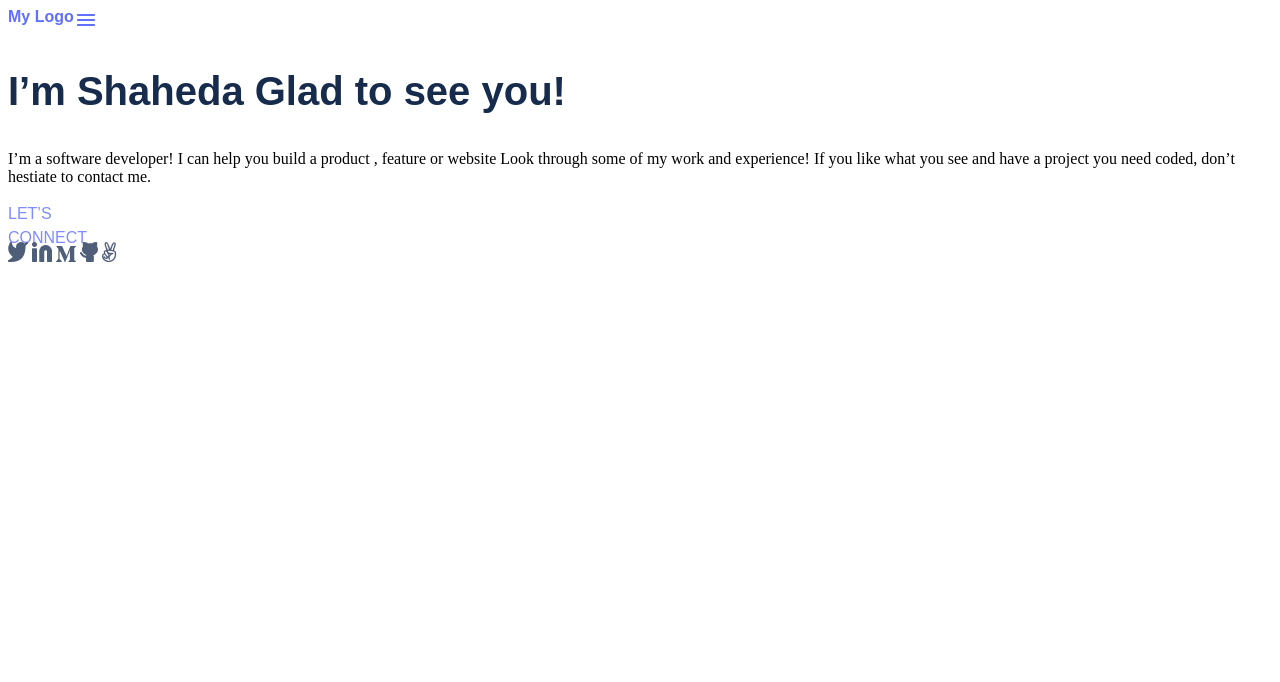
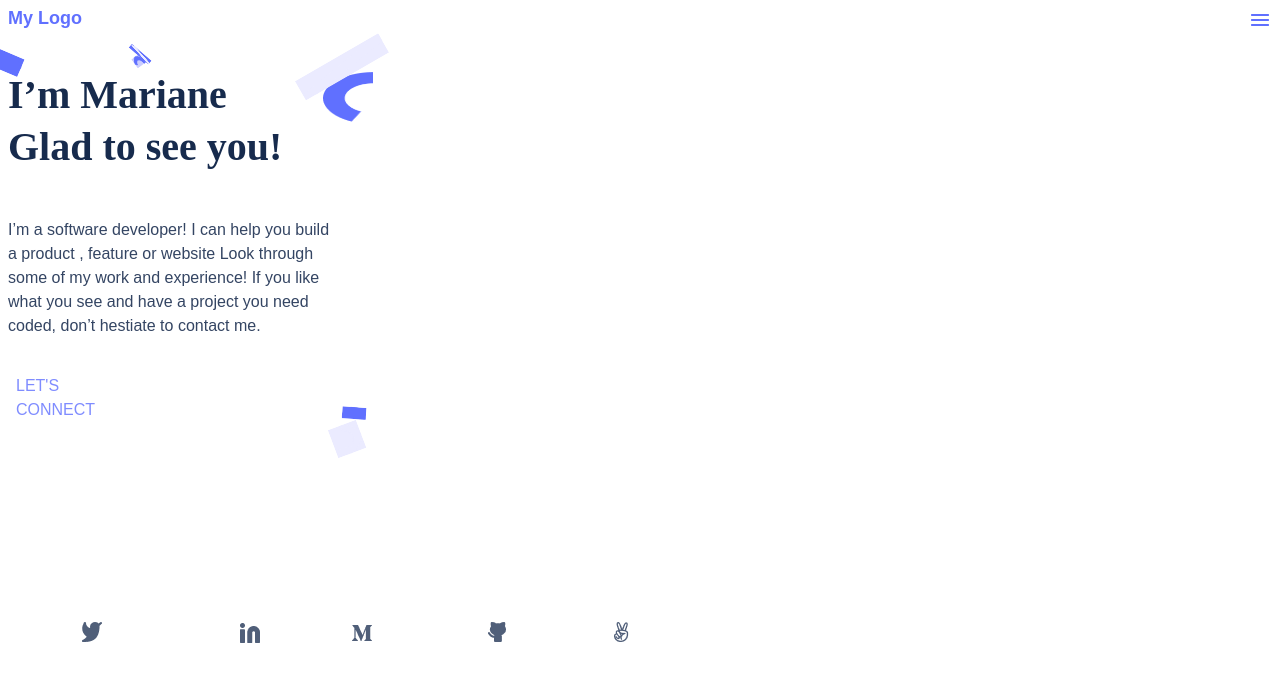
Before and after one commit to shahedakhatoon/Portfolio-Website, a plain HTML site: page index.html in a window 1280 px wide. Drawn offline with Linux system fonts and the light colour scheme.

Commit message:
Added vectors in background

```diff
--- a/index.html
+++ b/index.html
@@ -17,25 +17,40 @@
     </header>
 
     <section class="heading">
-        <h1 class="title">I’m Shaheda
-            Glad to see you!</h1>
 
-        <p>I’m a software developer! I can help you build a product , feature or website Look through some of my work and experience! If you like what you see and have a project you need coded, don’t hestiate to contact me.</p>
 
-    <p class="line">LET’S CONNECT</p>
+            <img class="ellipse3" src="src/Ellipse3.png" alt="ellipse"/>
+            <img class="rectangle4" src="src/Rectangle4.png" alt="rectangle4"/>
+            <img class="ellipse5" src="src/Ellipse3.png" alt="ellipse"/>
+            <img class="rectangle7" src="src/Rectangle4.png" alt="rectangle4"/>
+            <img class="ellipse11" src="src/Ellipse3.png" alt="ellipse"/>
+            <img class="ellipse12" src="src/Ellipse12.png" alt="ellipse12"/>
+            <img class="ellipse13" src="src/Ellipse13.png" alt="ellipse13"/>
 
-    <div class="social-media-icons">
-        <a href=""><img class="twitter" src="src/Twitter.png" alt="twitter-icon"/></a>
 
-        <a href=""><img class="linkedin-icon" src="src/Linkedin-icon.png" alt="linkedin-icon"/></a>
+        <h1 class="title">I’m Mariane<span id="info" class="title">Glad to see you!</span>
+            </h1>
 
-        <a href=""><img class="msign" src="src/M.png" alt="msign"/></a>
+        <p class="paragraph">I’m a software developer! I can help you build a product ,
+            feature or website Look through some of my work and experience!
+            If you like what you see and have a project you need coded, don’t hestiate to contact me.</p>
 
-        <a href=""><img class="github" src="src/Github.png" alt="github-icon"/></a>
+            <div class="social-media-icons">
+                <p class="line">LET'S CONNECT</p>
+                <ul>
+                    <a href=""><img class="icon twitter" src="src/Twitter.png" alt="twitter-icon"/></a>
 
-        <a href=""><img class="finger" src="src/Finger.png" alt="Finger-icon"/></a>
+                    <a href=""><img class="icon linkedin" src="src/Linkedin-icon.png" alt="linkedin-icon"/></a>
 
-    </div>
+                    <a href=""><img class="icon msign" src="src/M.png" alt="msign"/></a>
+
+                    <a href=""><img class="icon github" src="src/Github.png" alt="github-icon"/></a>
+
+                    <a href=""><img class="icon finger" src="src/Finger.png" alt="Finger-icon"/></a>
+                </ul>
+            </div>
+
+
     </section>
 
 </body>
--- a/style.css
+++ b/style.css
@@ -9,56 +9,226 @@
   display: flex;
   border: 10px;
   flex-wrap: wrap;
+  justify-content: space-between;
+  margin: auto;
+}
+
+.logo {
+  position: static;
+  width: 76px;
+  height: 20px;
+  left: 12px;
+  top: 10px;
+  font-family: Poppins, Arial, Helvetica, sans-serif;
+  font-style: normal;
+  font-weight: bold;
+  font-size: 18px;
+  line-height: 20px;
+  display: flex;
+  align-items: center;
+  text-align: center;
+  color: #6070ff;
+  flex: none;
+  order: 0;
+  flex-grow: 0;
+  margin: 0px 0px;
+}
+
+.menu-icon {
+  position: static;
+  left: 20%;
+  right: 20%;
+  top: 20%;
+  bottom: 20%;
+  flex: none;
+  order: 0;
+  flex-grow: 0;
+  margin: 0px 0px;
+  align-self: center;
 }
 
 .heading {
   display: inline;
+  display: flex;
+  justify-content: left;
+  flex-flow: column;
+  align-items: left;
+  min-height: 100vh;
+  margin-block-end: 20rem;
+  margin: auto;
 }
 
-.logo {
-  font-family: Poppins, Arial, Helvetica, sans-serif;
-  font-style: normal;
-  font-weight: bold;
-  color: #6070ff;
+.ellipse3 {
+  position: absolute;
+  width: 50px;
+  height: 50px;
+  left: 323px;
+  top: 72.24px;
 }
 
-.menu-icon {
-  display: flex;
+.rectangle4 {
+  position: absolute;
+  width: 95.58px;
+  height: 22.02px;
+  left: 294px;
+  top: 55.79px;
+  background: #ebebff;
+  transform: rotate(-30deg);
+}
+
+.ellipse5 {
+  position: absolute;
+  width: 11px;
+  height: 10px;
+  left: 132.98px;
+  top: 55.81px;
+  background: #cbcdff;
+  transform: rotate(52.97deg);
+}
+
+.rectangle7 {
+  position: absolute;
+  width: 26.46px;
+  height: 4.73px;
+  left: 127.18px;
+  top: 51.59px;
+  background: #6070ff;
+  transform: matrix(0.76, 0.65, 0.65, -0.76, 0, 0);
+}
+
+.ellipse11 {
+  position: absolute;
+  width: 38.5px;
+  height: 19.25px;
+  left: -16px;
+  top: 51.47px;
+  background: #6070ff;
+  transform: rotate(-156.88deg);
+}
+
+.ellipse12 {
+  position: absolute;
+  width: 24.14px;
+  height: 12.07px;
+  left: 341.76px;
+  top: 406.69px;
+  background: #6070ff;
+  transform: rotate(-176.08deg);
+}
+
+.ellipse13 {
+  position: absolute;
+  width: 30.1px;
+  height: 30.1px;
+  left: 332.18px;
+  top: 424.44px;
+  background: #ebebff;
+  transform: rotate(69.41deg);
 }
 
 .title {
   color: #172b4d;
-  font-family: Poppins, Arial, Helvetica, sans-serif;
-  font-style: normal;
+  font-size: 40px;
   font-weight: bold;
+  line-height: 52px;
+  text-align: left;
+  width: 60vw;
+}
+
+#info {
+  color: #172b4d;
+  display: block;
   font-size: 40px;
-  line-height: 52px;
-  display: flex;
-  align-items: center;
 }
 
 .paragraph {
+  display: flex;
+  width: 327px;
+  height: 146px;
+  left: 24px;
+  top: 276px;
   font-family: Poppins, Arial, Helvetica, sans-serif;
   font-style: normal;
   font-weight: normal;
   font-size: 16px;
   line-height: 24px;
   color: #344563;
-  display: flex;
+  /*order: 1;
+  flex-grow: 0;*/
+  margin: 12px 0px;
 }
 
 .line {
+  position: static;
+  width: 117px;
+  height: 24px;
+  left: 0px;
+  top: 0px;
   font-family: Poppins, Arial, Helvetica, sans-serif;
   font-style: normal;
   font-weight: 500;
   font-size: 16px;
   line-height: 24px;
   color: #7f8cff;
-  width: 117px;
-  height: 24px;
+  align-items: left;
+  flex: none;
+  order: 0;
+  flex-grow: 0;
+  margin: 0px 8px;
 }
 
 .social-media-icons {
+  position: static;
+  width: 170.17px;
+  height: 20px;
+  left: 24px;
+  top: 470px;
   display: inline;
   color: #505f79;
+  align-content: space-around;
+
+  display: flex;
+  flex-direction: row;
+  align-items: center;
+  padding: 0px;
 }
+
+.twitter {
+  position: absolute;
+  left: 6.4%;
+  right: 88.27%;
+  top: 77.81%;
+  bottom: 18.88%;
+}
+
+.linkedin {
+  position: absolute;
+  left: 18.74%;
+  right: 77.87%;
+  top: 77.87%;
+  bottom: 18.87%;
+}
+
+.msign {
+  position: absolute;
+  left: 27.47%;
+  right: 67.2%;
+  top: 78.15%;
+  bottom: 19.21%;
+}
+
+.github {
+  position: absolute;
+  left: 38.13%;
+  right: 57.07%;
+  top: 77.81%;
+  bottom: 18.87%;
+}
+
+.finger {
+  position: absolute;
+  left: 48%;
+  right: 48.22%;
+  top: 77.81%;
+  bottom: 18.87%;
+}
```
Also changed, not shown: src/Ellipse11.png (added), src/Ellipse12.png (added), src/Ellipse13.png (added), src/Ellipse3.png (added), src/Ellipse5.png (added), src/Rectangle4.png (added), src/Rectangle7.png (added).
